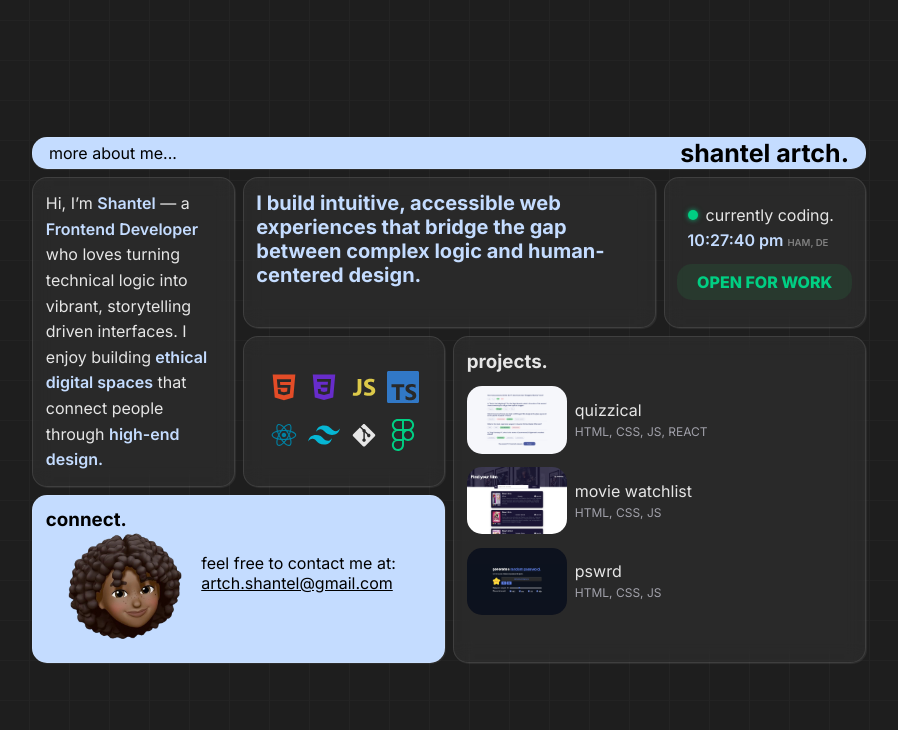
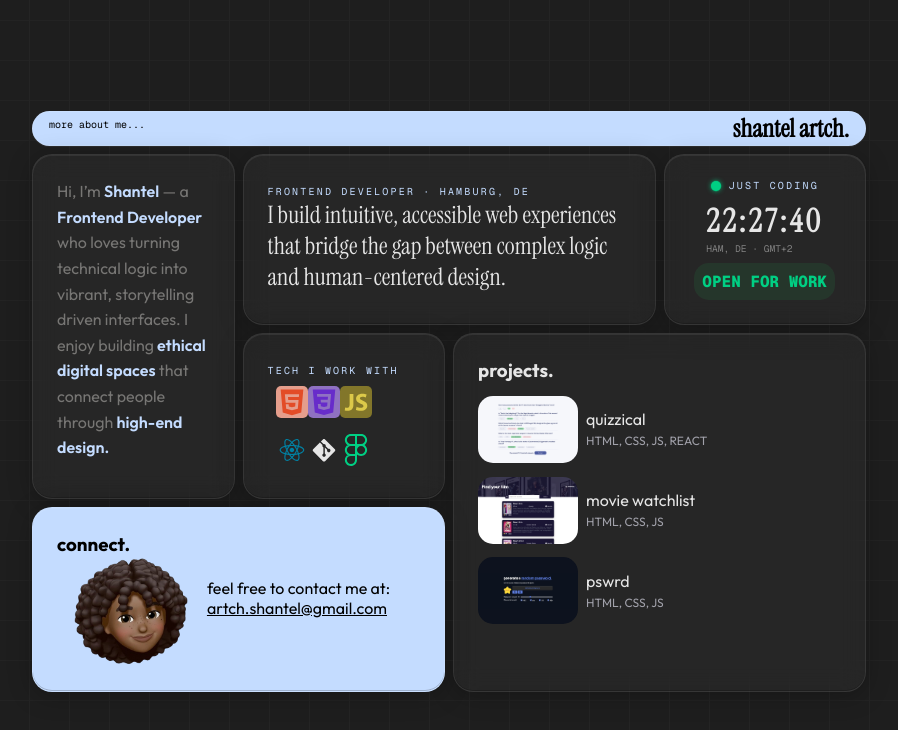
Before and after one commit to shantel1111/v2, a React (Vite) app: page / in a window 1280 px wide. Shown: the top 730 px of the page, without its empty margins (191-1089 px from the left). Built offline with nearby package versions, Linux system fonts and the light colour scheme.

Commit message:
Changing UI to more modern

```diff
--- a/index.html
+++ b/index.html
@@ -7,7 +7,7 @@
     <link rel="preconnect" href="https://fonts.googleapis.com" />
     <link rel="preconnect" href="https://fonts.gstatic.com" crossorigin />
     <link
-      href="https://fonts.googleapis.com/css2?family=Inter:ital,opsz,wght@0,14..32,100..900;1,14..32,100..900&display=swap"
+      href="https://fonts.googleapis.com/css2?family=Geist+Mono:wght@100..900&family=Instrument+Serif:ital@0;1&family=Outfit:wght@100..900&display=swap"
       rel="stylesheet"
     />
 
--- a/src/Header.jsx
+++ b/src/Header.jsx
@@ -6,7 +6,7 @@ export default function Header() {
     <header>
       <div className="resume">
         {/* <i className="fa-solid fa-moon toggle-theme"></i> */}
-        <p className="">more about me... </p>
+        <p className="header-text">more about me... </p>
         <a href={myresume} aria-label="download resume" download>
           <i className="fa-solid fa-file" nj></i>
         </a>
--- a/src/components/HookCard.jsx
+++ b/src/components/HookCard.jsx
@@ -1,8 +1,11 @@
 export default function HookCard() {
   return (
-    <h2 className="hook">
-      I build intuitive, accessible web experiences that bridge the gap between
-      complex logic and human-centered design.
-    </h2>
+    <>
+      <span className="hero-top">Frontend Developer · Hamburg, DE</span>
+      <p className="hero-text">
+        I build intuitive, accessible web experiences that bridge the gap
+        between complex logic and human-centered design.
+      </p>
+    </>
   );
 }
--- a/src/components/StatusCard.jsx
+++ b/src/components/StatusCard.jsx
@@ -4,7 +4,6 @@ const formatter = new Intl.DateTimeFormat("en-GB", {
   hour: "2-digit",
   minute: "2-digit",
   second: "2-digit",
-  hour12: true,
   timeZone: "Europe/Berlin",
 });
 
@@ -27,12 +26,10 @@ export default function StatusCard() {
             <div className="status-dot">
               <div className="active-pulse"></div>
             </div>
-            <p>currently coding.</p>
+            <p className="hero-top">Just coding</p>
           </div>
-          <span className="current-time">
-            {formatter.format(currentTime)}{" "}
-            <span className="country-time">HAM, DE</span>
-          </span>
+          <span className="current-time">{formatter.format(currentTime)} </span>
+          <span className="country-time">HAM, DE · GMT+2</span>
         </div>
 
         <div className="cta">
--- a/src/components/TechCard.jsx
+++ b/src/components/TechCard.jsx
@@ -4,16 +4,17 @@ import { SiTailwindcss, SiFigma, SiTypescript } from "react-icons/si";
 export default function TechCard() {
   return (
     <div>
+      <span className="hero-top">Tech I Work With</span>
       <div className="tech-stack1">
         <DiHtml5 className="html-icon icon-size " />
         <DiCss3 className="css-icon icon-size" />
         <DiJavascript1 className="js-icon icon-size" />
-        <SiTypescript className="typescript-icon icon-size" />
+        {/* <SiTypescript className="typescript-icon icon-size" /> */}
       </div>
 
       <div div className="tech-stack1">
         <DiReact className="react-icon icon-size" />
-        <SiTailwindcss className="tailwind-icon icon-size" />
+        {/* <SiTailwindcss className="tailwind-icon icon-size" /> */}
         <DiGit className="git-icon icon-size" />
         <SiFigma className="figma-icon icon-size" />
       </div>
--- a/src/styles/App.css
+++ b/src/styles/App.css
@@ -8,7 +8,7 @@
 
 html,
 body {
-  font-family: "Inter", sans-serif;
+  font-family: "Outfit", sans-serif;
   background-color: rgb(30, 30, 30);
   background-image:
     linear-gradient(to right, rgb(36, 36, 36) 1px, transparent 1px),
--- a/src/styles/Bento.css
+++ b/src/styles/Bento.css
@@ -1,7 +1,20 @@
-h2 {
+/* h2 {
   font-size: 20px;
   color: rgb(196, 220, 255);
   text-align: left;
+} */
+
+.hero-text {
+  font-family: "Instrument Serif", serif;
+  font-size: 24px;
+}
+
+.hero-top {
+  font-family: "Geist Mono", monospace;
+  font-size: 10px;
+  color: rgb(196, 220, 255);
+  text-transform: uppercase;
+  letter-spacing: 0.22em;
 }
 
 img {
@@ -11,7 +24,7 @@ img {
 .grid-container {
   display: grid;
   grid-template-columns: 1fr;
-  gap: 0.5em;
+  gap: 0.8em;
   grid-template-areas:
     "box-2"
     "box-1"
@@ -19,16 +32,19 @@ img {
     "box-4"
     "box-5"
     "box-6";
-  margin: 0.5em 0 1em 0;
+  margin: 0.8em 0;
 }
 
 .grid-item {
-  background-color: rgba(255, 255, 255, 0.05);
-  backdrop-filter: blur(10px);
-  border: 1px solid rgba(255, 255, 255, 0.1);
-  border-radius: 15px;
-  box-shadow: 1px 1px 1px rgba(200, 200, 200, 0.1);
-  padding: 0.8em;
+  background-color: rgba(255, 255, 255, 0.04);
+  backdrop-filter: blur(12px);
+  border: 1px solid rgba(255, 255, 255, 0.08);
+  border-radius: 20px;
+  box-shadow:
+    inset 0 1px 0 rgba(255, 255, 255, 0.07),
+    inset 0 -1px 0 rgba(0, 0, 0, 0.2),
+    0 4px 24px rgba(0, 0, 0, 0.25);
+  padding: 1.5em;
   transition: transform ease-in-out 0.5s;
 }
 
@@ -37,6 +53,7 @@ img {
 }
 
 .bio-card p {
+  color: rgba(240, 237, 232, 0.4);
   text-align: left;
   line-height: 1.6;
 }
@@ -50,7 +67,7 @@ img {
   display: flex;
   flex-direction: column;
   justify-content: space-evenly;
-  text-align: center;
+  /* text-align: center; */
 }
 
 .tech-card h3 {
@@ -60,25 +77,28 @@ img {
 .tech-stack1,
 .tech-stack2 {
   display: flex;
-  align-items: center;
-  justify-content: space-around;
+
   padding: 0.5em;
 }
 
 .icon-size {
   font-size: 2em;
+  border-radius: 5px;
 }
 
 .html-icon {
   color: rgb(227, 76, 39);
+  background-color: rgb(229, 158, 140);
 }
 
 .css-icon {
   color: rgb(103, 44, 202);
+  background-color: rgb(143, 113, 194);
 }
 
 .js-icon {
   color: rgb(220, 201, 73);
+  background-color: rgb(130, 118, 42);
 }
 
 .typescript-icon {
@@ -97,20 +117,24 @@ img {
   color: rgb(0, 207, 131);
 }
 
-
 .status-container {
+  font-family: "Geist Mono", monospace;
   display: flex;
-  justify-content: space-evenly;
+  justify-content: space-between;
   align-items: center;
   height: 100%;
+}
+
+.status {
+  display: flex;
+  flex-direction: column;
 }
 
 .status-update {
   display: flex;
   justify-content: center;
   align-items: center;
-  margin-bottom: 0.3em;
-  margin-right: 0.5em;
+  margin-bottom: 0.5em;
 }
 
 .status-dot,
@@ -132,7 +156,7 @@ img {
   position: absolute;
   border: 1px solid rgb(0, 207, 131);
   top: 0;
-  animation: pulse-ring 2s cubic-bezier(0.45, 0, 0.55, 1) infinite;
+  animation: pulse-ring 5s cubic-bezier(0.45, 0, 0.55, 1) infinite;
 }
 
 @keyframes pulse-ring {
@@ -149,9 +173,8 @@ img {
 
 .cta {
   background-color: rgba(34, 197, 94, 0.1);
-  width: 100px;
   border-radius: 15px;
-  padding: 0.5em;
+  padding: 0.8em;
   text-align: center;
 }
 
@@ -161,11 +184,14 @@ img {
 }
 
 .current-time {
-  color: rgb(196, 220, 255);
+  font-family: "Instrument Serif", serif;
   font-weight: 600;
+  font-size: 2em;
+  letter-spacing: 0.1em;
 }
 
 .country-time {
+  font-family: "Geist Mono", monospace;
   font-size: 0.6em;
   color: grey;
 }
@@ -219,7 +245,8 @@ img {
   }
 
   .cta {
-    width: 100%;
+    padding: 0.5em;
+    margin-top: 0.5em;
   }
 
   .contact-container {
--- a/src/styles/Header.css
+++ b/src/styles/Header.css
@@ -1,4 +1,5 @@
 header {
+  font-family: "Instrument Serif", serif;
   display: flex;
   justify-content: space-between;
   align-items: center;
@@ -6,7 +7,7 @@ header {
   color: black;
   background-color: rgb(196, 220, 255);
   border: 1px solid rgba(255, 255, 255, 0.1);
-  border-radius: 15px;
+  border-radius: 20px;
   box-shadow: 0 1px 1px rgba(200, 200, 200, 0.1);
 
   padding: 0 1em;
@@ -28,3 +29,8 @@ h1 {
 .resume {
   display: flex;
 }
+
+.header-text {
+  font-family: "Geist Mono", monospace;
+  font-size: 10px;
+}
```
